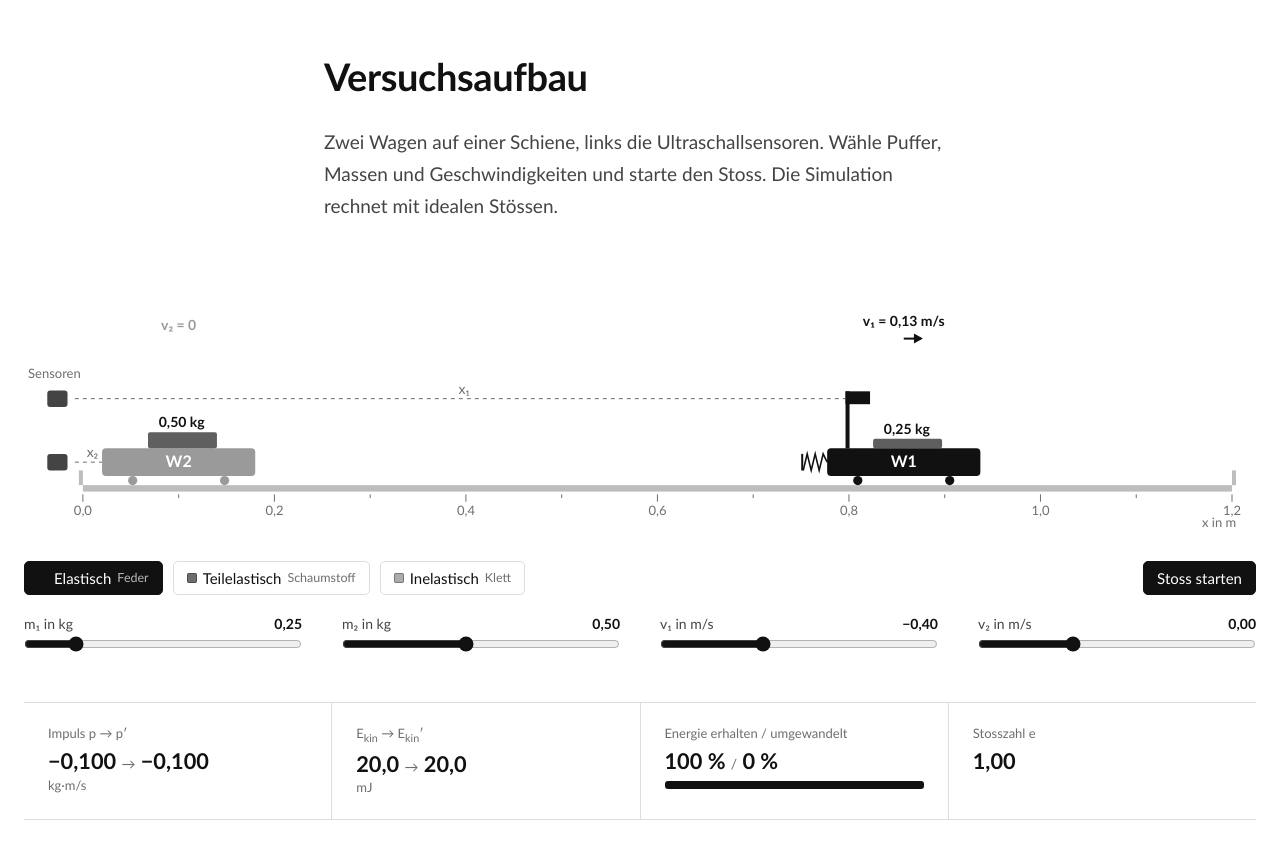
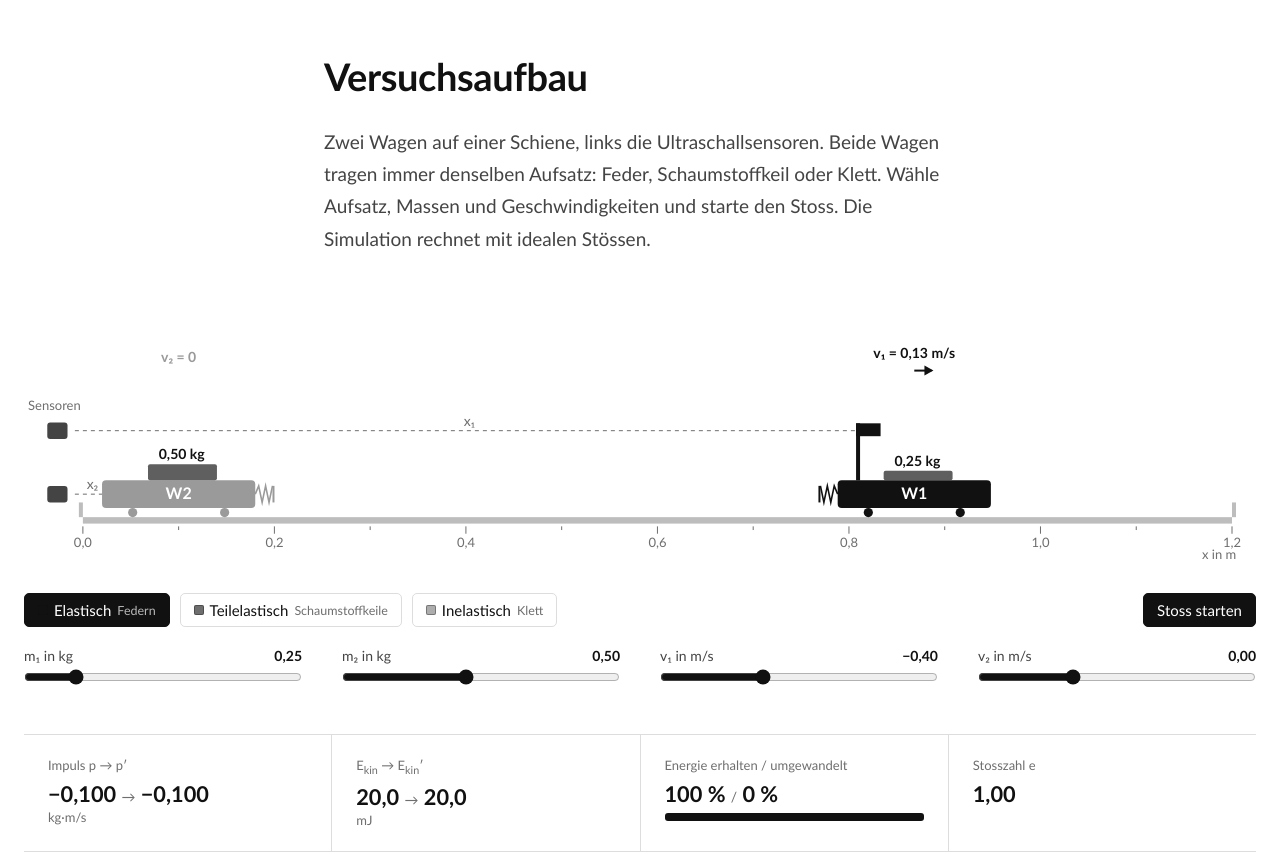
Before and after one commit to christiandavidfrey/physik-stoesse, a plain HTML site: page index.html in a window 1280 px wide. Shown: the part 680-1534 px from the top of the page. Drawn offline with Linux system fonts and the light colour scheme.

Commit message:
Beide Wagen mit demselben Aufsatz (Feder, Schaumstoffkeil, Klett)
Co-Authored-By: Claude Opus 5.5 <noreply@anthropic.com>
Claude-Session: https://claude.ai/code/session_01Nz1Qathzn7eRxc1SmL5PtH

```diff
--- a/app.js
+++ b/app.js
@@ -19,7 +19,7 @@ document.querySelectorAll('[data-tex]').forEach(el => {
 
 const TYPES = [
   { key: 'elastisch', label: 'Elastisch', puffer: 'Feder', color: '--c-el', shape: 'circle' },
-  { key: 'teilelastisch', label: 'Teilelastisch', puffer: 'Schaumstoff', color: '--c-in', shape: 'triangle' },
+  { key: 'teilelastisch', label: 'Teilelastisch', puffer: 'Schaumstoffkeil', color: '--c-in', shape: 'triangle' },
   { key: 'inelastisch', label: 'Inelastisch', puffer: 'Klett', color: '--c-vi', shape: 'rectRot' },
 ];
 const typeOf = s => {
@@ -148,12 +148,13 @@ document.querySelectorAll('[data-strobe]').forEach(svg => {
 
 // ===================== Versuchsaufbau (Simulation) =====================
 // Ruhige, berechnete Animation: keine Messdaten, kein Rauschen.
-const SIM = { L: 1.2, cart: 0.16, buf: 0.025, e: [1, 0.55, 0] };   // e für Schaumstoff ≈ Mittel unserer Messungen 9 bis 12
+const SIM = { L: 1.2, cart: 0.16, buf: 0.018,   // buf: Aufsatz je Wagen, beide Wagen tragen denselben
+  e: [1, 0.55, 0] };   // e für Schaumstoff ≈ Mittel unserer Messungen 9 bis 12
 const sEl = { m1: $('sm1'), m2: $('sm2'), v1: $('sv1'), v2: $('sv2') };
 let simType = 0, simTraj = [], simT0 = performance.now();
 function simParams() { return { m1: +sEl.m1.value, m2: +sEl.m2.value, v1: +sEl.v1.value, v2: +sEl.v2.value, e: SIM.e[simType] }; }
 function buildTraj() {
-  const { m1, m2, v1, v2, e } = simParams(), C = SIM.cart, gap = C + SIM.buf;
+  const { m1, m2, v1, v2, e } = simParams(), C = SIM.cart, gap = C + 2 * SIM.buf;
   const lo = C / 2 + 0.02, hi = SIM.L - C / 2 - 0.02, h = 1 / 120;
   let c1 = 0.92, c2 = 0.42, u1 = v1, u2 = v2, stuck = false, endAt = Infinity; const pts = [];
   for (let t = 0; t <= 5 && t <= endAt; t += h) {
@@ -249,12 +250,17 @@ $('sPlay').addEventListener('click', () => { simT0 = performance.now(); });
     ctx.fillText('x₂', (X(0) + x2face) / 2, beam2 - 5); ctx.fillText('x₁', (X(0) + x1flag) / 2, beam1 - 5);
     cart(p.c2, col2, 'W2', m2, false);
     cart(p.c1, col1, 'W1', m1, true);
-    // Puffer vorne an Wagen 1
-    const bx1 = X(p.c1 - C / 2), bx0 = bx1 - SIM.buf * sc, by = bodyTop + bodyH * .2, bh = bodyH * .6;
-    ctx.strokeStyle = col1; ctx.fillStyle = col1; ctx.lineWidth = 1.6;
-    if (simType === 0) { ctx.beginPath(); ctx.moveTo(bx1, by + bh / 2); const n = 6; for (let j = 1; j <= n; j++) ctx.lineTo(bx1 - (bx1 - bx0) * j / n, by + (j % 2 ? 0 : bh)); ctx.stroke(); ctx.fillRect(bx0 - 2, by, 2, bh); }
-    else if (simType === 1) { ctx.globalAlpha = .5; ctx.beginPath(); ctx.roundRect(bx0, by - 2, bx1 - bx0, bh + 4, 4); ctx.fill(); ctx.globalAlpha = 1; }
-    else { ctx.fillRect(bx0, by - 2, bx1 - bx0, bh + 4); ctx.strokeStyle = raised; ctx.lineWidth = 1; for (let yy = by; yy < by + bh; yy += 4) { ctx.beginPath(); ctx.moveTo(bx0, yy); ctx.lineTo(bx1, yy + 3); ctx.stroke(); } }
+    // Aufsätze: beide Wagen tragen immer denselben (Feder, Schaumstoffkeil oder Klett), einander zugewandt
+    const by = bodyTop + bodyH * .2, bh = bodyH * .6, bl = SIM.buf * sc;
+    function buffer(face, dir, col) {   // dir = −1: Aufsatz zeigt nach links, +1: nach rechts
+      const tip = face + dir * bl, a = Math.min(face, tip), b = Math.max(face, tip);
+      ctx.strokeStyle = col; ctx.fillStyle = col; ctx.lineWidth = 1.6;
+      if (simType === 0) { ctx.beginPath(); ctx.moveTo(face, by + bh / 2); const n = 5; for (let j = 1; j <= n; j++) ctx.lineTo(face + dir * bl * j / n, by + (j % 2 ? 0 : bh)); ctx.stroke(); ctx.fillRect(dir < 0 ? tip - 2 : tip, by, 2, bh); }
+      else if (simType === 1) { ctx.globalAlpha = .55; ctx.beginPath(); ctx.moveTo(face, by - 2); ctx.lineTo(tip, by + bh * .25); ctx.lineTo(tip, by + bh * .75); ctx.lineTo(face, by + bh + 2); ctx.closePath(); ctx.fill(); ctx.globalAlpha = 1; }
+      else { ctx.fillRect(a, by - 2, b - a, bh + 4); ctx.strokeStyle = raised; ctx.lineWidth = 1; for (let yy = by; yy < by + bh; yy += 4) { ctx.beginPath(); ctx.moveTo(a, yy); ctx.lineTo(b, yy + 3); ctx.stroke(); } }
+    }
+    buffer(X(p.c1 - C / 2), -1, col1);
+    buffer(X(p.c2 + C / 2), 1, col2);
     // Geschwindigkeitspfeile oben
     const ay = 16 * k + 8;
     [[p.c1, p.u1, col1, 'v₁'], [p.c2, p.u2, col2, 'v₂']].forEach(([c, v, col, lab]) => {
@@ -402,7 +408,7 @@ async function selectDeriv(id, scroll) {
   document.querySelectorAll('[data-drun]').forEach(b => b.setAttribute('aria-pressed', b.dataset.drun === id));
   $('dSelect').value = id;
   if (scroll) $('ableitung').scrollIntoView({ behavior: reduceMotion ? 'auto' : 'smooth' });
-  $('dSub').textContent = `Messung ${run.id}: ${run.T.label} mit ${run.T.puffer}, ${AUFBAU_TEXT[run.aufbau] || run.aufbau}`;
+  $('dSub').textContent = `Messung ${run.id}: ${run.T.label}, beide Wagen mit ${run.T.puffer}, ${AUFBAU_TEXT[run.aufbau] || run.aufbau}`;
   const raw = await loadRaw(run); if (dRun !== run) return;
   dWin = [Math.max(0, run.tc - 1.0), Math.min(raw.t[raw.t.length - 1], run.tc + 1.4)];
   $('dT').min = dWin[0]; $('dT').max = dWin[1];
--- a/index.html
+++ b/index.html
@@ -167,13 +167,13 @@ footer{color:var(--muted);font-size:14px;padding-top:36px;padding-bottom:96px;ma
 <section id="aufbau">
   <div class="col">
     <h2>Versuchsaufbau</h2>
-    <p class="lede">Zwei Wagen auf einer Schiene, links die Ultraschallsensoren. Wähle Puffer, Massen und Geschwindigkeiten und starte den Stoss. Die Simulation rechnet mit idealen Stössen.</p>
+    <p class="lede">Zwei Wagen auf einer Schiene, links die Ultraschallsensoren. Beide Wagen tragen immer denselben Aufsatz: Feder, Schaumstoffkeil oder Klett. Wähle Aufsatz, Massen und Geschwindigkeiten und starte den Stoss. Die Simulation rechnet mit idealen Stössen.</p>
   </div>
   <figure class="wide">
     <canvas class="track" id="setupCanvas" role="img" aria-label="Versuchsaufbau: Schiene mit zwei Wagen und Ultraschallsensoren. Der Stoss wird mit den eingestellten Werten simuliert."></canvas>
     <div class="row" role="group" aria-label="Stossart">
-      <button class="btn" data-type="0"><span class="swatch" style="background:var(--c-el)"></span>Elastisch <small>Feder</small></button>
-      <button class="btn" data-type="1"><span class="swatch" style="background:var(--c-in)"></span>Teilelastisch <small>Schaumstoff</small></button>
+      <button class="btn" data-type="0"><span class="swatch" style="background:var(--c-el)"></span>Elastisch <small>Federn</small></button>
+      <button class="btn" data-type="1"><span class="swatch" style="background:var(--c-in)"></span>Teilelastisch <small>Schaumstoffkeile</small></button>
       <button class="btn" data-type="2"><span class="swatch" style="background:var(--c-vi)"></span>Inelastisch <small>Klett</small></button>
       <button class="btn play" id="sPlay" style="margin-left:auto">Stoss starten</button>
     </div>
@@ -203,9 +203,9 @@ footer{color:var(--muted);font-size:14px;padding-top:36px;padding-bottom:96px;ma
       <div class="f"><span>Ableitungen</span><div class="formula" data-tex="v = \frac{\mathrm dx}{\mathrm dt},\quad a = \frac{\mathrm dv}{\mathrm dt}"></div></div>
     </div>
     <div class="types-legend">
-      <div class="tl" style="border-color:var(--c-el)"><b>Elastisch</b>Feder, e ≈ 1, E<sub>kin</sub> bleibt erhalten</div>
-      <div class="tl" style="border-color:var(--c-in)"><b>Teilelastisch</b>Schaumstoff, 0 &lt; e &lt; 1</div>
-      <div class="tl" style="border-color:var(--c-vi)"><b>Inelastisch</b>Klett, e = 0, fahren gemeinsam weiter</div>
+      <div class="tl" style="border-color:var(--c-el)"><b>Elastisch</b>beide Wagen mit Feder, e ≈ 1, E<sub>kin</sub> bleibt erhalten</div>
+      <div class="tl" style="border-color:var(--c-in)"><b>Teilelastisch</b>beide mit Schaumstoffkeil, 0 &lt; e &lt; 1</div>
+      <div class="tl" style="border-color:var(--c-vi)"><b>Inelastisch</b>beide mit Klett, e = 0, fahren gemeinsam weiter</div>
     </div>
   </div>
 </section>
```
Also changed, not shown: 1 other file.
